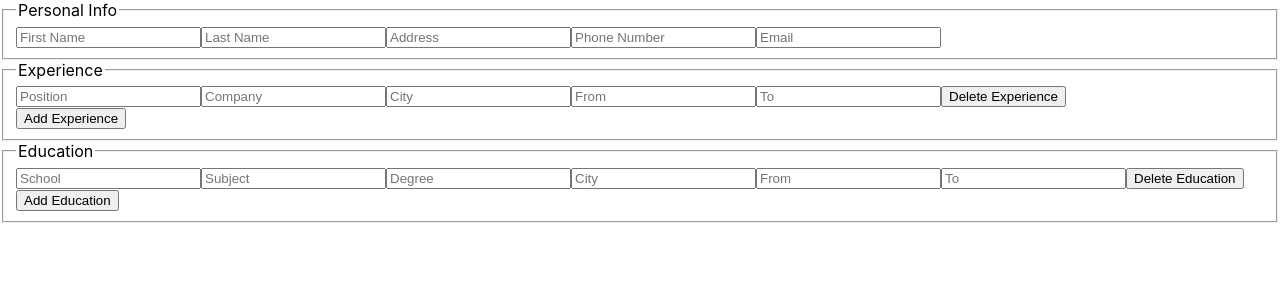
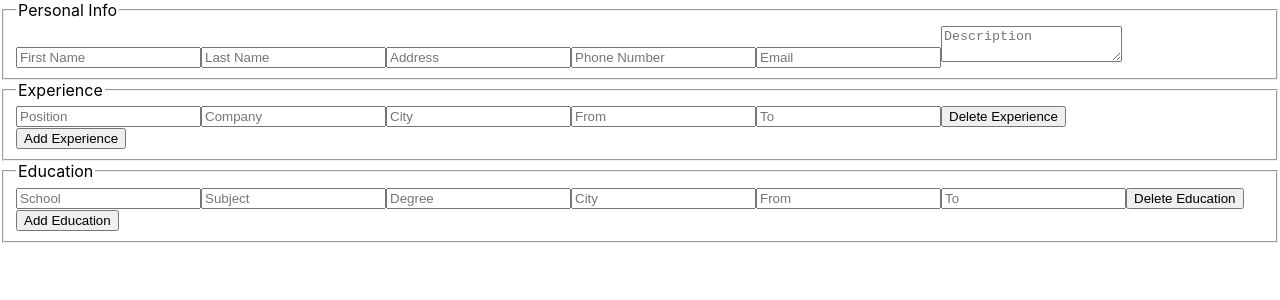
Before and after one commit to DawidGawronskiDev/odin-cv, a React (Create React App) app: page / in a window 1280 px wide. Shown: the top 300 px of the page. Built offline with nearby package versions, Linux system fonts and the light colour scheme.

Commit message:
Add description input

```diff
--- a/src/components/Main.js
+++ b/src/components/Main.js
@@ -14,6 +14,7 @@ class Main extends Component {
         address: "",
         phone: "",
         email: "",
+        desc: "",
       },
       experience: [
         {
--- a/src/components/PersonalInfoInput.js
+++ b/src/components/PersonalInfoInput.js
@@ -1,6 +1,6 @@
 import React from "react";
 
-function PersonalInfoInput({ personalInfo, changePersonalInfo }) {
+function PersonalInfoInput({ changePersonalInfo }) {
   return (
     <fieldset>
       <legend>Personal Info</legend>
@@ -32,6 +32,10 @@ function PersonalInfoInput({ personalInfo, changePersonalInfo }) {
         placeholder="Email"
         onChange={(e) => changePersonalInfo("email", e)}
       />
+      <textarea
+        placeholder="Description"
+        onChange={(e) => changePersonalInfo("desc", e)}
+      />
     </fieldset>
   );
 }
```
